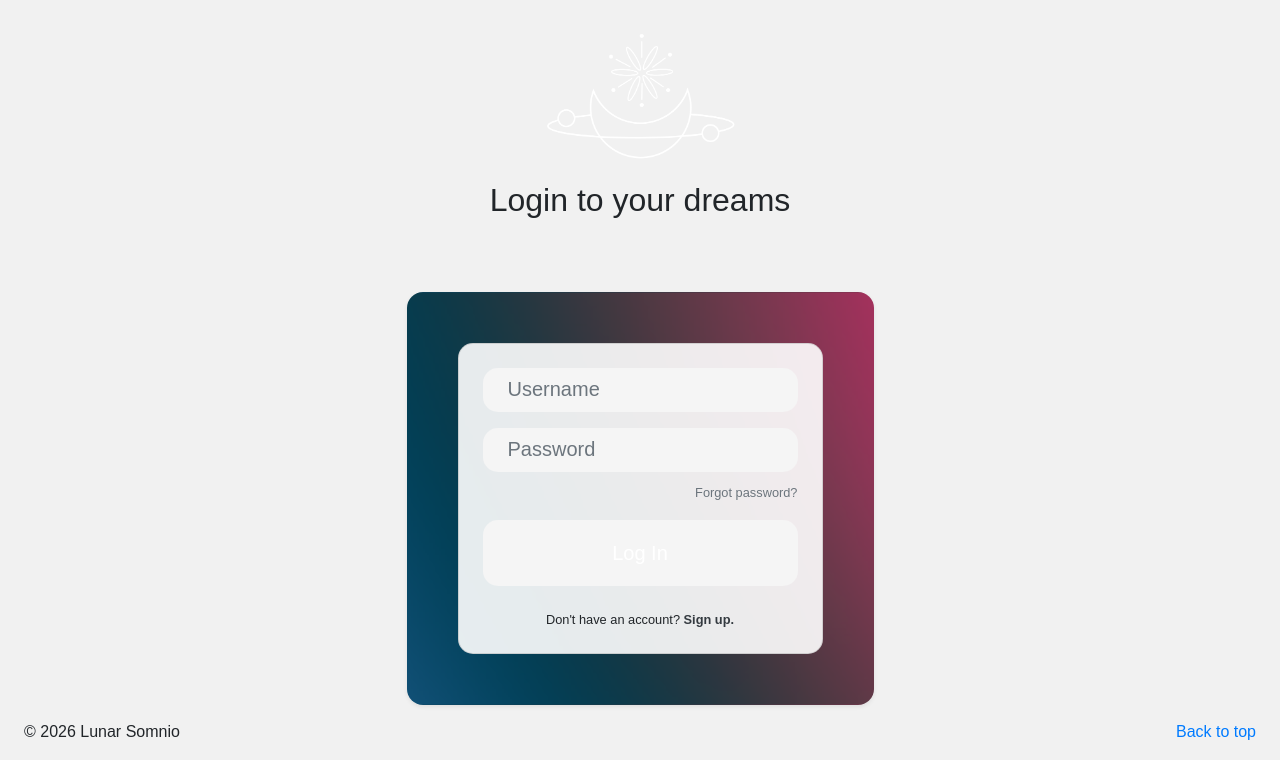
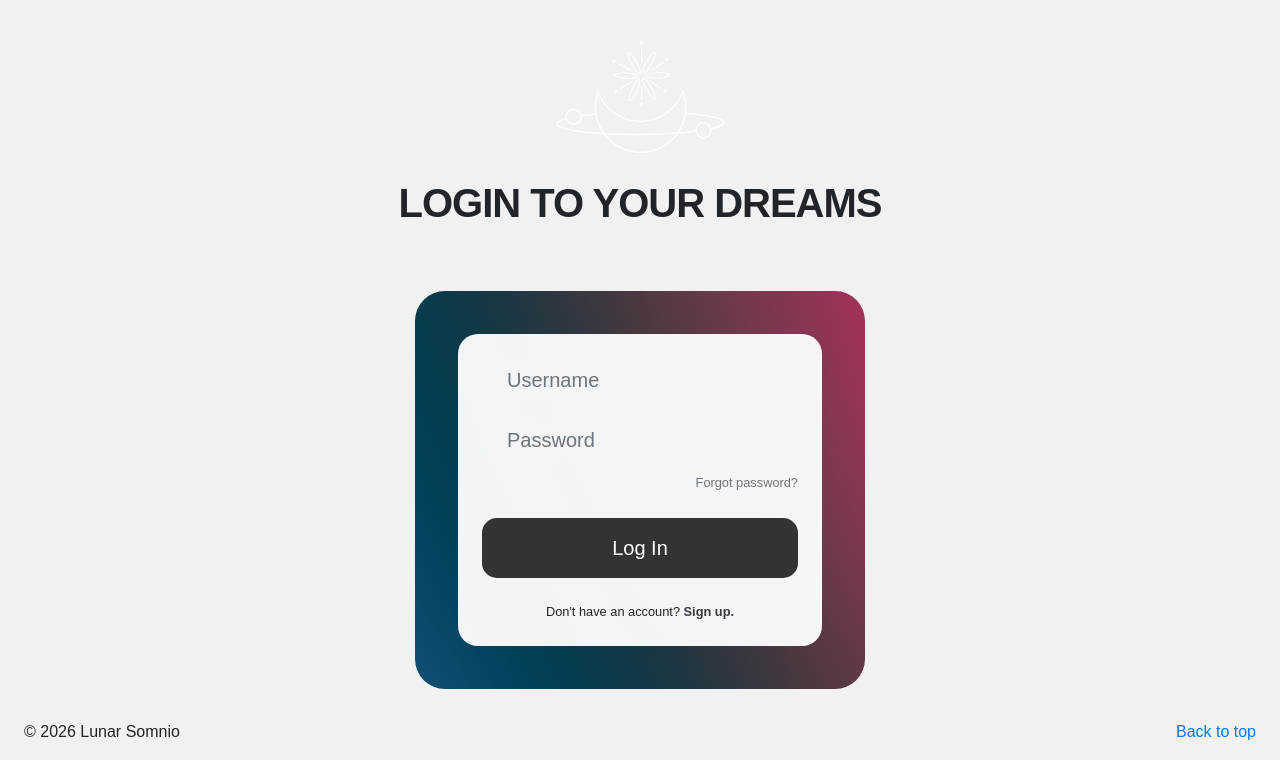
Before and after one commit to imaginethinking/lunar-somnio, a Django app: page /lunar_somnio/login/ in a window 1280 px wide. Shown: the part 126-886 px from the top of the page. Run offline with Django 3.2, Linux system fonts and the light colour scheme; some libraries are stand-ins or nearby versions; some web fonts are replaced.

Commit message:
Modification: Font size and layout of the login page and registration page

```diff
--- a/templates/lunar_somnio/login.html
+++ b/templates/lunar_somnio/login.html
@@ -5,23 +5,25 @@
 
 {% block body_block %}
 <div class="full-page">
-    <div class="box text-center mb-4">
-        <img src="{% static 'images/Logo3.png' %}" alt="Lunar Somnio" style="max-width: 200px;">
-        <h2 class="mt-3 zalando-sans-semiexpanded">Login to your dreams</h2>
+    <div class="text-center mb-4">
+        <img src="{% static 'images/Logo3.png' %}" alt="Lunar Somnio" style="max-width: 180px; margin-bottom: 20px;">
+        <h1 class="font-weight-bold zalando-sans-semiexpanded" style="font-size: 2.5rem; letter-spacing: -1px; text-transform: uppercase;">Login to your dreams</h1>
     </div>
 
-    <div class="box p-5 shadow-sm dream-bg" style="--bg-image: url('{% static 'images/BG4.png' %}'); border-radius: 16px; min-width: 350px;">
-        <div class="card p-4" style="background: rgba(255, 255, 255, 0.9); border-radius: 15px;">
+    <div class="box dream-bg" style="--bg-image: url('{% static 'images/BG4.png' %}'); width: 450px; padding: 40px; border-radius: 30px;">
+        <div class="card p-4" style="background: rgba(255, 255, 255, 0.95); border-radius: 20px; border: none; box-shadow: none;">
             <form method="POST">
                 {% csrf_token %}
                 <input type="text" name="username" class="form-control dream-title-input mb-3" placeholder="Username" required>
                 <input type="password" name="password" class="form-control dream-title-input mb-2" placeholder="Password" required>
 
-                <div class="text-right mb-3">
+                <div class="text-right mb-4">
                     <a href="#" class="small text-muted">Forgot password?</a>
                 </div>
 
-                <button type="submit" class="btn btn-dark btn-block dream-title-input" style="height: auto;">Log In</button>
+                <button type="submit" class="btn btn-block dream-title-input" style="background-color: #333; color: white; height: auto; padding: 15px; font-weight: 500;">
+                    Log In
+                </button>
             </form>
 
             <p class="small text-center mt-4 mb-0">
```
Also changed, not shown: templates/lunar_somnio/register.html (+11 -9 lines).
